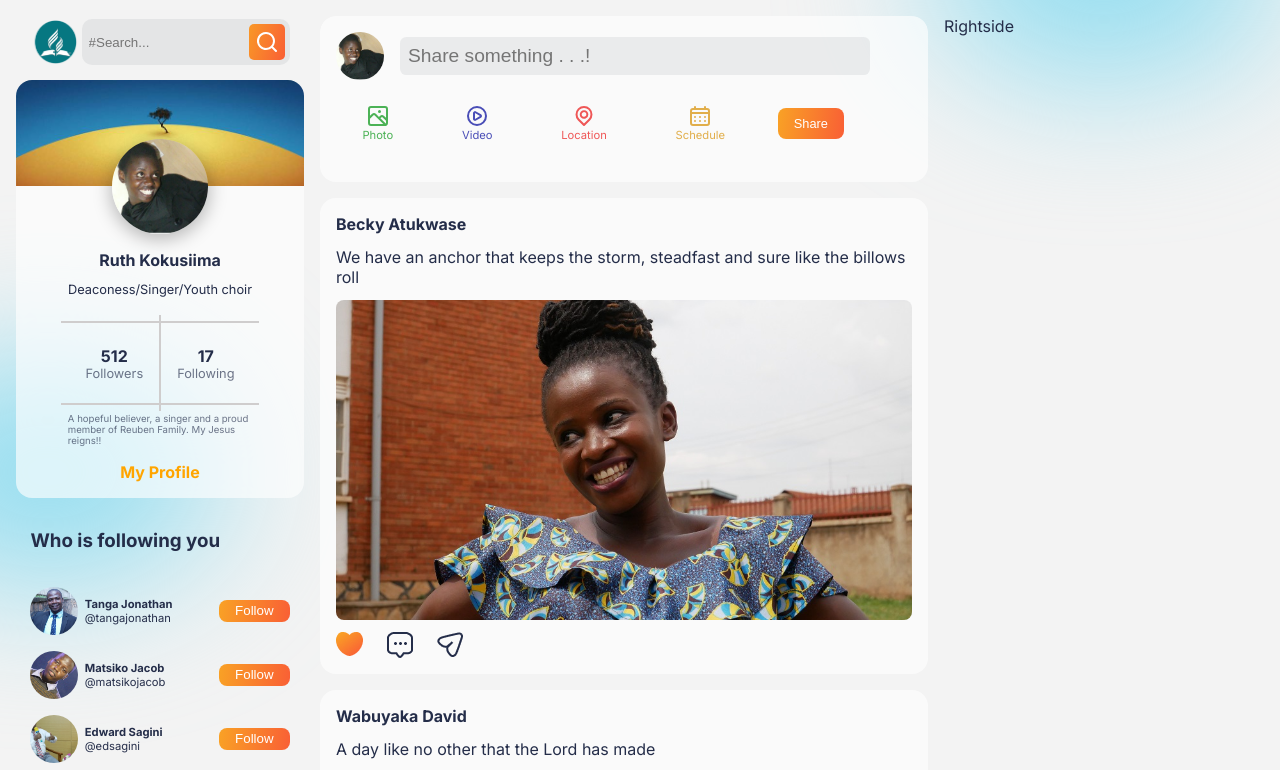
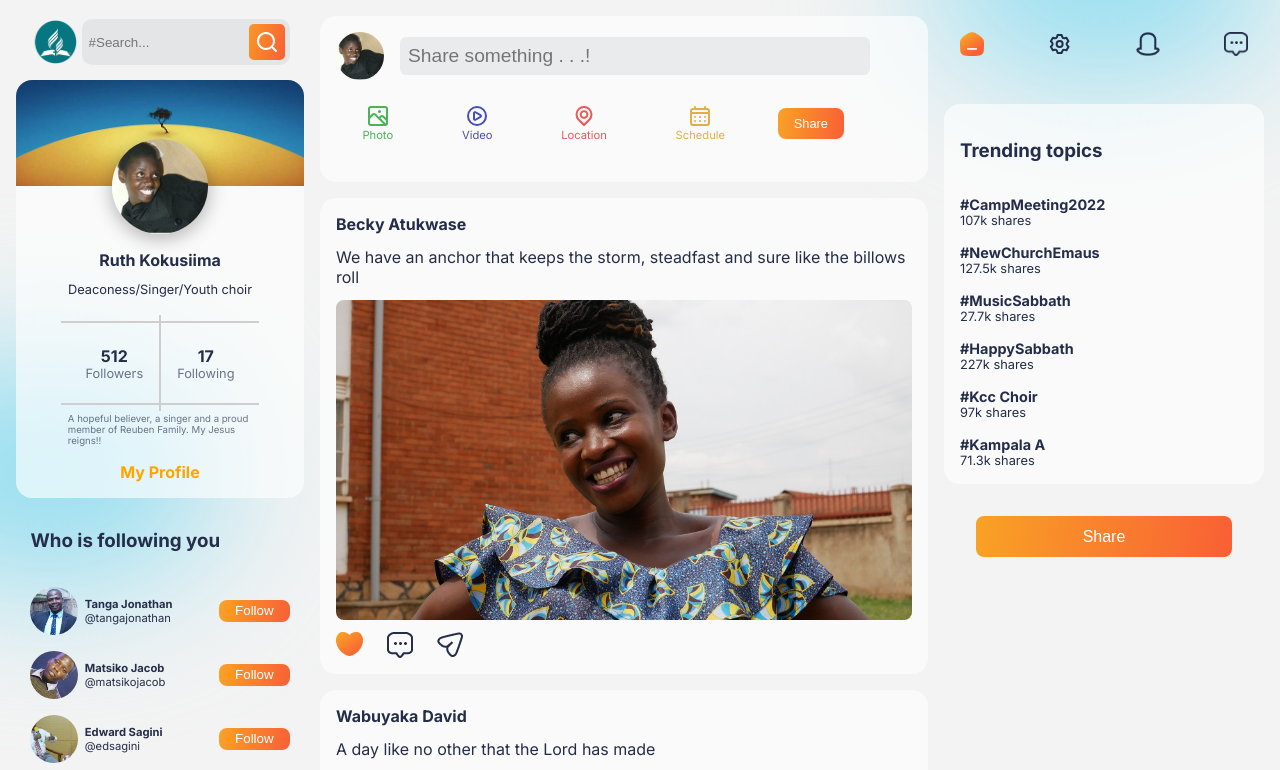
Before and after one commit to seanjems/kcc-social-app-ui, a React (Create React App) app: page / in a window 1280 px wide. Shown: the top 770 px of the page. Built offline with nearby package versions, Linux system fonts and the light colour scheme.

Commit message:
Added right side components on home

```diff
--- /dev/null
+++ b/src/Data/TrendData.js
@@ -0,0 +1,26 @@
+export const TrendData = [
+  {
+    name: "CampMeeting2022",
+    shares: 107,
+  },
+  {
+    name: "NewChurchEmaus",
+    shares: 127.5,
+  },
+  {
+    name: "MusicSabbath",
+    shares: 27.7,
+  },
+  {
+    name: "HappySabbath",
+    shares: 227,
+  },
+  {
+    name: "Kcc Choir",
+    shares: 97,
+  },
+  {
+    name: "Kampala A",
+    shares: 71.3,
+  },
+];
--- a/src/components/Posts/Posts.css
+++ b/src/components/Posts/Posts.css
@@ -12,6 +12,7 @@
     width: 100%;
     max-height: 20rem;
     object-fit: cover;
+
 }
 
 .shareOptions{
--- /dev/null
+++ b/src/components/RightSide/RightSide.css
@@ -0,0 +1,24 @@
+.RightSide{
+    display: flex;
+    flex-direction: column;
+    gap: 2rem;
+}
+
+.navIcons{
+    display: flex;
+    gap: 1.5rem ;
+    justify-content: space-between;
+    padding: 1rem;
+}
+
+.navIcons>img{
+    width: 1.5rem;
+    height: 1.5rem;
+}
+
+.sh-button{
+    padding: 0.7rem;
+    font-size: 1rem;
+    width: 80%;
+    align-self: center;
+}
--- /dev/null
+++ b/src/components/RightSide/RightSide.jsx
@@ -0,0 +1,25 @@
+import React from "react";
+import Home from "../../img/home.png";
+import Notification from "../../img/noti.png";
+import Messages from "../../img/comment.png";
+import { UilSetting } from "@iconscout/react-unicons";
+
+import "./RightSide.css";
+import TrendCard from "../TrendCard/TrendCard";
+
+const RightSide = () => {
+  return (
+    <div className="RightSide">
+      <div className="navIcons">
+        <img src={Home} alt="" />
+        <UilSetting />
+        <img src={Notification} alt="" />
+        <img src={Messages} alt="" />
+      </div>
+      <TrendCard />
+      <button className="button sh-button">Share</button>
+    </div>
+  );
+};
+
+export default RightSide;
--- /dev/null
+++ b/src/components/TrendCard/TrendCard.css
@@ -0,0 +1,22 @@
+.TrendCard{
+    display: flex;
+    flex-direction: column;
+    background: var(--cardColor);
+    border-radius: 1rem;
+    padding: 1rem;
+    gap: 1rem;
+}
+
+.TrendCard>div{
+    display: flex;
+    flex-direction: column;
+}
+
+.TrendCard>div>span:nth-of-type(1){
+    font-weight: bold;
+    font-size: .9rem;
+}
+
+.TrendCard>div>span:nth-of-type(2){
+    font-size: 0.8rem;
+}
--- /dev/null
+++ b/src/components/TrendCard/TrendCard.jsx
@@ -0,0 +1,20 @@
+import React from "react";
+import { TrendData } from "../../Data/TrendData";
+
+import "./TrendCard.css";
+
+const TrendCard = () => {
+  return (
+    <div className="TrendCard">
+      <h3>Trending topics</h3>
+      {TrendData.map((trend) => (
+        <div>
+          <span>#{trend.name}</span>
+          <span>{trend.shares}k shares</span>
+        </div>
+      ))}
+    </div>
+  );
+};
+
+export default TrendCard;
--- a/src/pages/home/Home.jsx
+++ b/src/pages/home/Home.jsx
@@ -1,6 +1,7 @@
 import React from "react";
 import PostSide from "../../components/PostSide/PostSide";
 import ProfileSide from "../../components/profileSide/ProfileSide";
+import RightSide from "../../components/RightSide/RightSide";
 import "./Home.css";
 
 export const Home = () => {
@@ -8,7 +9,7 @@ export const Home = () => {
     <div className="Home">
       <ProfileSide />
       <PostSide />
-      <div className="rightSide">Rightside</div>
+      <RightSide />
     </div>
   );
 };
```
